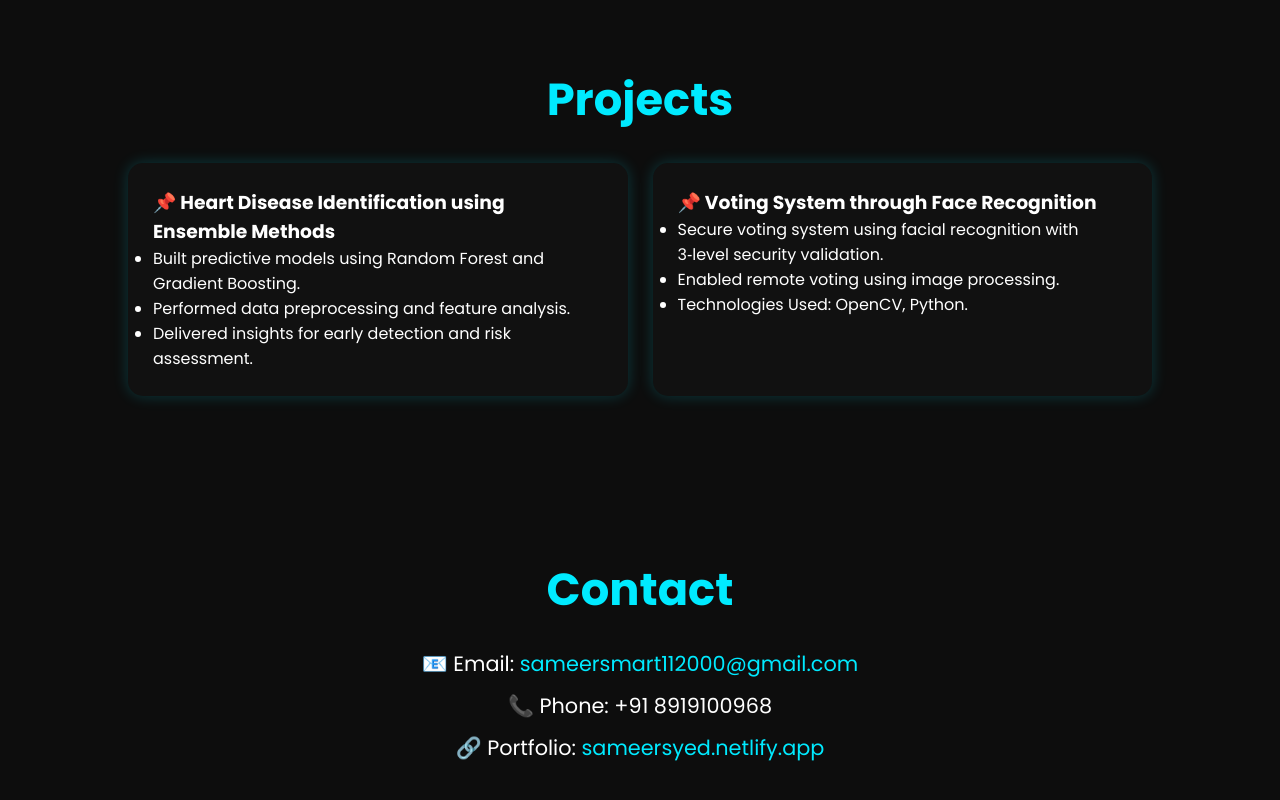
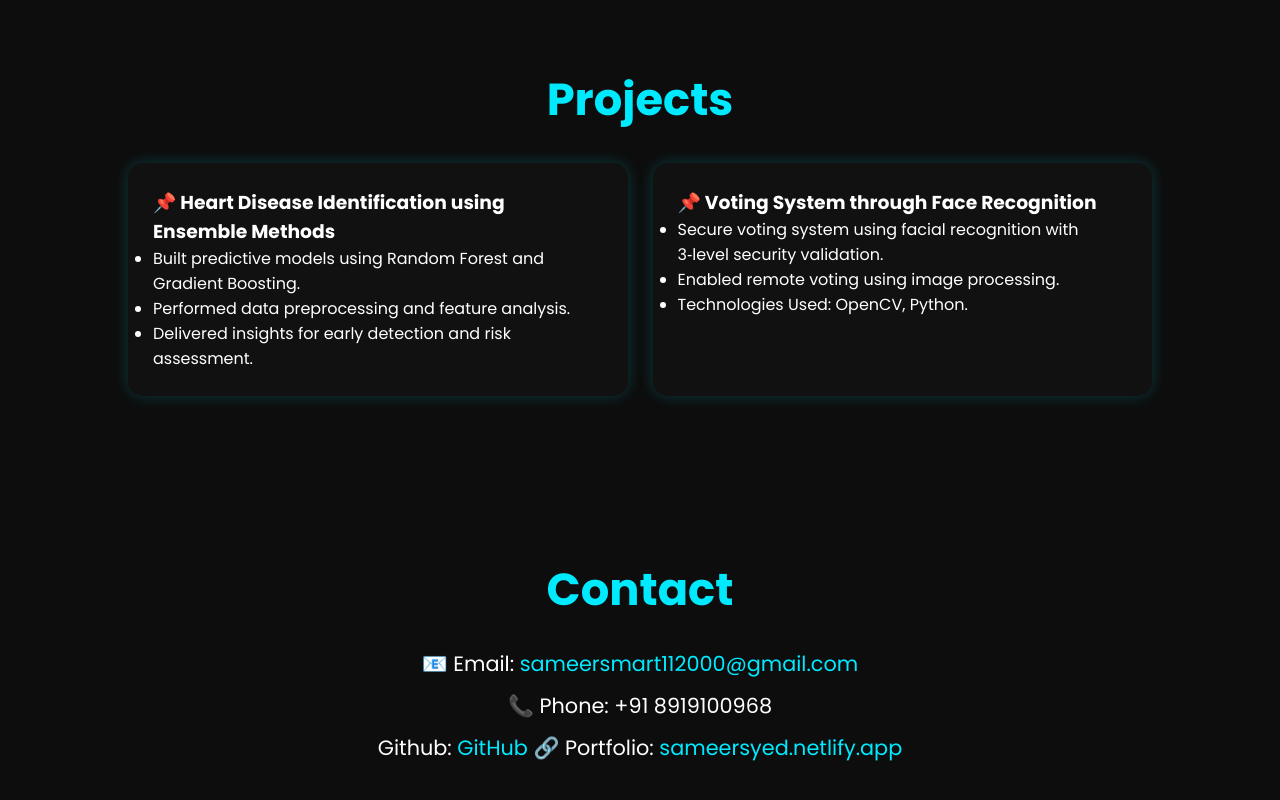
Before and after one commit to Syed-Sameer-Ahemed/sameer, a plain HTML site: page index.html in a window 1280 px wide. Shown: the part 1763-2563 px from the top of the page. Drawn offline with nearby package versions, Linux system fonts and the light colour scheme.

Commit message:
Include GitHub link in contact section
Added GitHub link to the contact section.

```diff
--- a/index.html
+++ b/index.html
@@ -258,6 +258,7 @@
         <div class="contact-box">
             📧 Email: <a href="mailto:sameersmart112000@gmail.com">sameersmart112000@gmail.com</a><br>
             📞 Phone: +91 8919100968<br>
+                Github:  <a href="https://github.com/Syed-Sameer-Ahemed" target="_blank">GitHub</a>
             🔗 Portfolio: <a href="https://sameersyed.netlify.app/" target="_blank">sameersyed.netlify.app</a>
         </div>
     </section>
```
